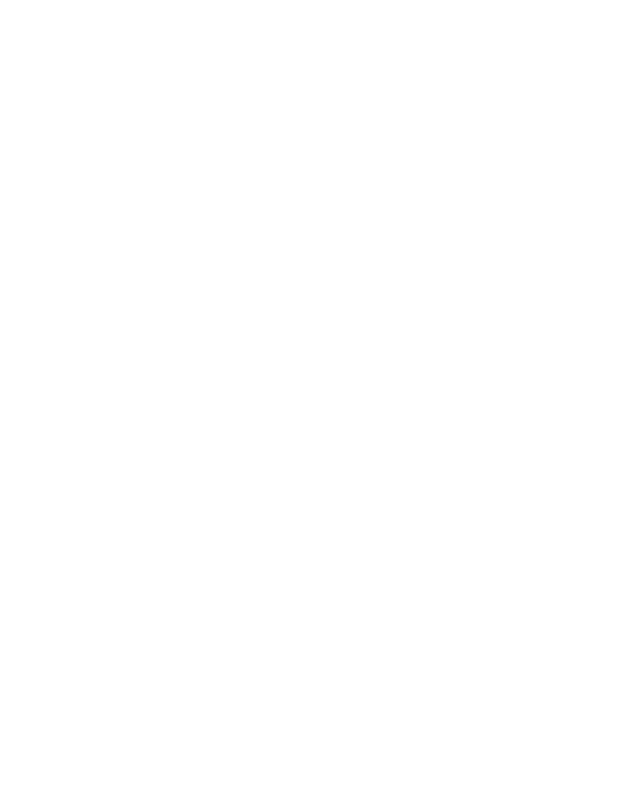
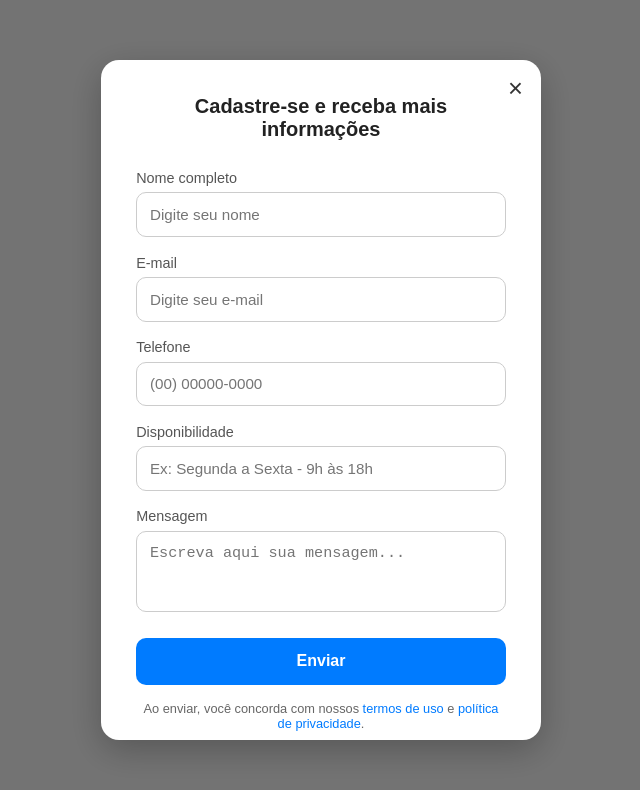
Before and after one commit to Gustavooxx/Tcc_Projeto, a React (Vite) app in the folder Frontend/: page /Voluntario in a window 1280 px wide. Before the commit this address had no page. Shown: the top 790 px of the page, without its empty margins (319-959 px from the left). Built offline with nearby package versions, Linux system fonts and the light colour scheme.

Commit message:
update voluntario

```diff
--- a/Frontend/src/pages/ajuda/index.jsx
+++ b/Frontend/src/pages/ajuda/index.jsx
@@ -27,7 +27,7 @@
                         <h2>Voluntariado</h2>
                         <p>Ofereça seu tempo para ajudar na logística de campanhas, organização de eventos, triagem ou apoio aos doadores nos postos.</p>
                         <div className='card-actions'>
-                            <Link to='/contato'><button className='btn-primary'>Quero ser voluntário</button></Link>
+                            <Link to='/Voluntario'><button className='btn-primary'>Quero ser voluntário</button></Link>
                         </div>
                     </div>
 
--- a/Frontend/src/pages/voluntariado/index.jsx
+++ b/Frontend/src/pages/voluntariado/index.jsx
@@ -2,56 +2,57 @@
 import React from "react";
 import "./index.scss";
 
-const VoluntarioForm = () => {
-  return (
-    <div className="voluntario-container">
-      <h1>Cadastro de Voluntário</h1>
-      <p>Junte-se a nós para fazer a diferença!</p>
+const VoluntarioForm = ({onClose}) => {
+ return (
+    <div className="register-overlay">
+      <div className="register-modal">
+        <button className="close-btn" onClick={onClose}>×</button>
 
-      <form
-        action="https://formspree.io/f/mayvzzlz"
-        method="POST"
-        className="voluntario-form"
-      >
-        <label htmlFor="nome">Nome completo *</label>
-        <input type="text" id="nome" name="nome" required />
+        <div className="modal-header">
+          <h2>Cadastre-se e receba mais informações</h2>
+        </div>
 
-        <label htmlFor="email">E-mail *</label>
-        <input type="email" id="email" name="email" required />
+        <form className="register-form">
+          <div className="form-group">
+            <label>Nome completo</label>
+            <input type="text" placeholder="Digite seu nome" />
+          </div>
 
-        <label htmlFor="telefone">Telefone *</label>
-        <input type="tel" id="telefone" name="telefone" required />
+          <div className="form-group">
+            <label>E-mail</label>
+            <input type="email" placeholder="Digite seu e-mail" />
+          </div>
 
-        <label htmlFor="interesse">Área de interesse *</label>
-        <select id="interesse" name="interesse" required>
-          <option value="">Selecione...</option>
-          <option value="Saúde">Saúde</option>
-          <option value="Educação">Educação</option>
-          <option value="Eventos">Eventos</option>
-          <option value="Campanhas">Campanhas de arrecadação</option>
-          <option value="Outro">Outro</option>
-        </select>
+          <div className="form-group">
+            <label>Telefone</label>
+            <input type="tel" placeholder="(00) 00000-0000" />
+          </div>
 
-        <label htmlFor="disponibilidade">Disponibilidade *</label>
-        <textarea
-          id="disponibilidade"
-          name="disponibilidade"
-          placeholder="Ex: Fins de semana, manhãs, tardes..."
-          required
-        ></textarea>
+          <div className="form-group">
+            <label>Disponibilidade</label>
+            <input
+              type="text"
+              placeholder="Ex: Segunda a Sexta - 9h às 18h"
+            />
+          </div>
 
-        <label htmlFor="mensagem">Mensagem (opcional)</label>
-        <textarea
-          id="mensagem"
-          name="mensagem"
-          placeholder="Conte um pouco sobre você ou deixe uma mensagem."
-        ></textarea>
+          <div className="form-group">
+            <label>Mensagem</label>
+            <textarea
+              rows="3"
+              placeholder="Escreva aqui sua mensagem..."
+            ></textarea>
+          </div>
 
-        <button type="submit">Quero ser voluntário</button>
-      </form>
+          <button type="button" className="submit-btn">
+            Enviar
+          </button>
+        </form>
 
-      <div className="voluntario-footer">
-        © 2025 Projeto Voluntário. Juntos somos mais fortes.
+        <p className="footer-text">
+          Ao enviar, você concorda com nossos{" "}
+          <a href="#">termos de uso</a> e <a href="#">política de privacidade</a>.
+        </p>
       </div>
     </div>
   );
--- a/Frontend/src/pages/voluntariado/index.scss
+++ b/Frontend/src/pages/voluntariado/index.scss
@@ -1,70 +1,140 @@
-// src/components/VoluntarioForm/index.scss
-
-.voluntario-container {
-    max-width: 700px;
-    margin: 40px auto;
-    background-color: #fff;
-    padding: 30px;
-    border-radius: 10px;
-    box-shadow: 0 4px 12px rgba(0, 0, 0, 0.1);
-    font-family: Arial, sans-serif;
-    background-color: #f0f4f8;
-
-    h1 {
-      text-align: center;
-      color: #2e7d32;
+/* O fundo continua visível (a página original), apenas escurecido */
+.register-overlay {
+  position: fixed;
+  inset: 0;
+  background: rgba(0, 0, 0, 0.55); /* escurece, mas ainda mostra a página atrás */
+  backdrop-filter: blur(2px); /* leve desfoque igual ao Trivago */
+  display: flex;
+  justify-content: center;
+  align-items: center;
+  z-index: 1000;
+  animation: fadeIn 0.25s ease;
 }
 
-    p {
+.register-modal {
+  background: #fff;
+  width: 100%;
+  height: 680px;
+  max-width: 440px;
+  border-radius: 18px;
+  padding: 2.2rem;
+  box-shadow: 0 10px 35px rgba(0, 0, 0, 0.25);
+  position: relative;
+  animation: slideUp 0.3s ease;
   text-align: center;
-      color: #555;
+}
+
+.close-btn {
+  position: absolute;
+  top: 14px;
+  right: 18px;
+  background: none;
+  border: none;
+  font-size: 1.6rem;
+  color: #333;
+  cursor: pointer;
+  transition: 0.2s;
+
+  &:hover {
+    color: #000;
   }
 }
 
-  .voluntario-form {
+.modal-header {
+  margin-bottom: 1.8rem;
+
+  h2 {
+    font-size: 1.25rem;
+    font-weight: 700;
+    color: #222;
+  }
+}
+
+.register-form {
+  display: flex;
+  flex-direction: column;
+  gap: 1.1rem;
+  text-align: left;
+}
+
+.form-group {
   display: flex;
   flex-direction: column;
 
   label {
-      margin-top: 15px;
-      font-weight: bold;
+    font-size: 0.9rem;
+    color: #555;
+    margin-bottom: 0.4rem;
   }
 
   input,
-    select,
   textarea {
-      padding: 10px;
-      margin-top: 5px;
-      border-radius: 5px;
+    padding: 0.8rem;
+    border-radius: 10px;
     border: 1px solid #ccc;
-      font-size: 16px;
+    font-size: 0.95rem;
+    transition: 0.2s;
+
+    &:focus {
+      outline: none;
+      border-color: #007bff;
+    }
   }
 
   textarea {
-      resize: vertical;
-      min-height: 80px;
+    resize: none;
+  }
 }
 
-    button {
-      margin-top: 25px;
-      padding: 12px;
-      background-color: #2e7d32;
-      color: white;
+.submit-btn {
+  margin-top: 0.5rem;
+  padding: 0.9rem;
+  background: #007bff;
+  color: #fff;
   border: none;
-      border-radius: 5px;
-      font-size: 16px;
+  border-radius: 10px;
+  font-weight: 600;
+  font-size: 1rem;
   cursor: pointer;
-      transition: background-color 0.3s;
+  transition: 0.3s ease;
 
   &:hover {
-        background-color: #1b5e20;
+    background: #005fcc;
+  }
+}
+
+.footer-text {
+  font-size: 0.8rem;
+  color: #666;
+  margin-top: 1rem;
+
+  a {
+    color: #007bff;
+    text-decoration: none;
+
+    &:hover {
+      text-decoration: underline;
     }
   }
 }
 
-  .voluntario-footer {
-    margin-top: 30px;
-    text-align: center;
-    font-size: 0.9em;
-    color: #888;
+/* Animações */
+@keyframes fadeIn {
+  from {
+    opacity: 0;
   }
+  to {
+    opacity: 1;
+  }
+}
+
+@keyframes slideUp {
+  from {
+    transform: translateY(20px);
+    opacity: 0;
+  }
+  to {
+    transform: translateY(0);
+    opacity: 1;
+  }
+}
--- a/Frontend/src/routes.jsx
+++ b/Frontend/src/routes.jsx
@@ -7,6 +7,7 @@
 import Comodoar from './pages/comodoar'
 import MarcaAgendamento from './pages/marcarAgendamento'
 import Ajuda from './pages/ajuda'
+import VoluntarioForm from './pages/voluntariado'
 
 
 
@@ -25,6 +26,8 @@
                 <Route path="/como doar" element={<Comodoar />} />
                 <Route path="/Marcar agendamento" element={<MarcaAgendamento />} />
                 <Route path="/Como Ajudar" element={<Ajuda />} />
+                <Route path="/Voluntario" element={<VoluntarioForm />} />
+
 
             </Routes>
         </BrowserRouter>
```
Lines whose indentation alone changed are shown as unchanged.
